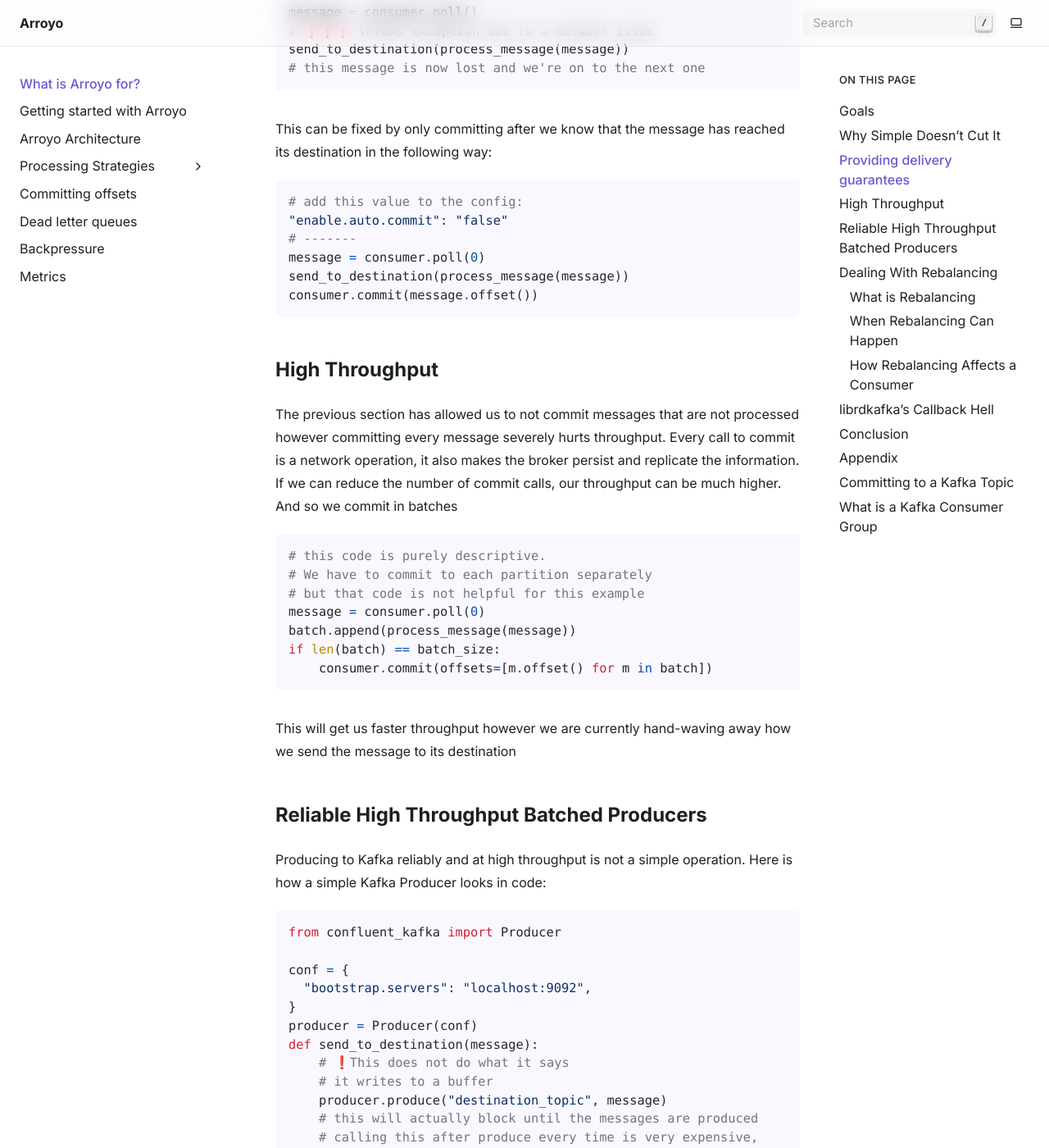
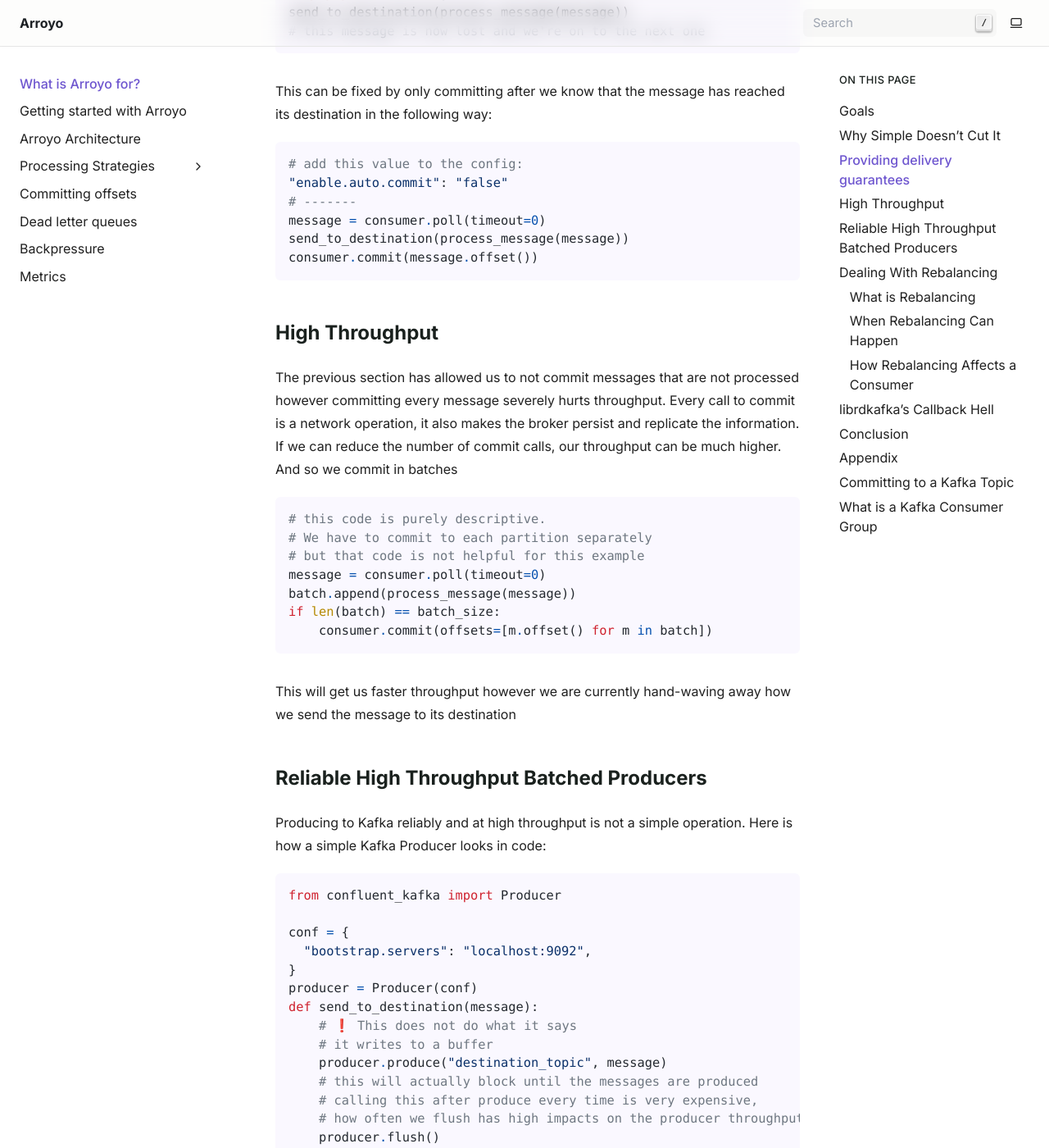
Before and after one commit to getsentry/arroyo, a Sphinx documentation site: the page built from docs/source/what_for.rst, in a window 1280 px wide and 1400 px high, scrolled down 2064 px. Shown: the whole window at 82% size. Built offline with Sphinx 7.4.7, drawn with Linux system fonts in a browser that asks for light colours.

Commit message:
docs: Minor readability details (#236)
Co-authored-by: Markus Unterwaditzer <markus-honeypot@unterwaditzer.net>

````diff
--- a/docs/source/architecture.rst
+++ b/docs/source/architecture.rst
@@ -91,7 +91,7 @@
 
 Common examples are:
 
-* ``run task, run task in threads, run task with multiprocessing ```. The run task
+* ``run task, run task in threads, run task with multiprocessing``. The run task
   set of strategies are designed to be the most flexible and simple to use. They take
   a function provided by the user and execute it on every message, passing the output
   to the next step. The library includes synchronous and asynchronous versions depending
--- a/docs/source/getstarted.rst
+++ b/docs/source/getstarted.rst
@@ -19,14 +19,14 @@
 
 .. code-block:: Bash
 
-    docker run   --rm \
+    docker run --rm \
         -v zookeeper_volume:/var/lib/zookeeper \
         --env ZOOKEEPER_CLIENT_PORT=2181 \
         --name=zookeeper \
         -p 2181:2181 \
         confluentinc/cp-zookeeper:6.2.0
 
-    docker run   --rm \
+    docker run --rm \
         -v kafka_volume:/var/lib/kafka \
         --env KAFKA_ZOOKEEPER_CONNECT=localhost:2181 \
         --env KAFKA_LISTENERS=INTERNAL://0.0.0.0:9093,EXTERNAL://0.0.0.0:9092 \
--- a/docs/source/what_for.rst
+++ b/docs/source/what_for.rst
@@ -53,9 +53,7 @@
 
    while True:
        message = consumer.poll()
-       send_to_destination(
-           process_message(message)
-     )
+       send_to_destination(process_message(message))
 
 This simple consumer would not satisfy the goals mentioned at the top of
 this page. The following subsections will explain why
@@ -83,7 +81,7 @@
    # add this value to the config:
    "enable.auto.commit": "false"
    # -------
-   message = consumer.poll(0)
+   message = consumer.poll(timeout=0)
    send_to_destination(process_message(message))
    consumer.commit(message.offset())
 
@@ -102,7 +100,7 @@
    # this code is purely descriptive.
    # We have to commit to each partition separately
    # but that code is not helpful for this example
-   message = consumer.poll(0)
+   message = consumer.poll(timeout=0)
    batch.append(process_message(message))
    if len(batch) == batch_size:
        consumer.commit(offsets=[m.offset() for m in batch])
@@ -125,7 +123,7 @@
    }
    producer = Producer(conf)
    def send_to_destination(message):
-       # ❗This does not do what it says
+       # ❗ This does not do what it says
        # it writes to a buffer
        producer.produce("destination_topic", message)
        # this will actually block until the messages are produced
````
